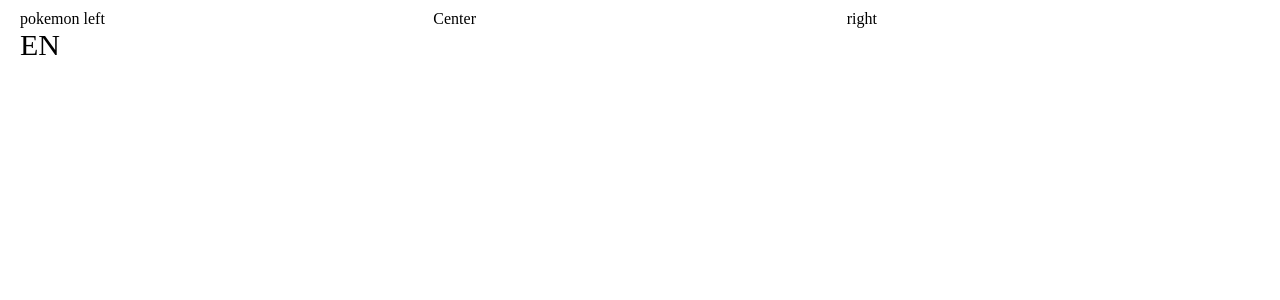
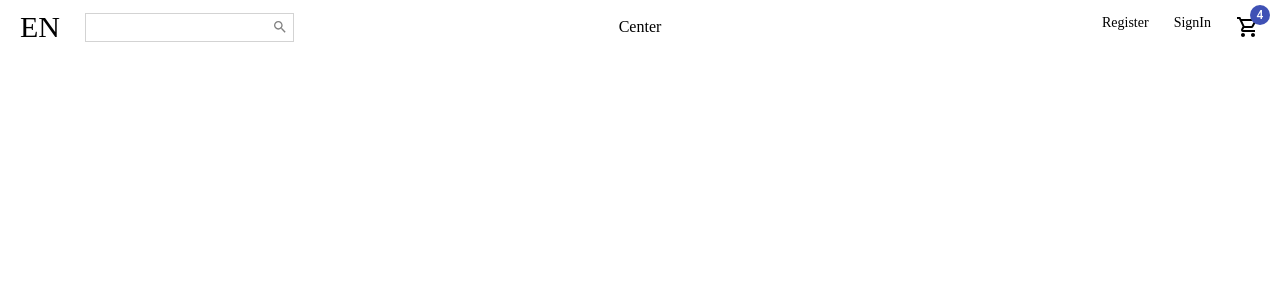
Before and after one commit to tansenkhan1990/reactWithEcommerce, a React (Create React App) app: page / in a window 1280 px wide. Shown: the top 300 px of the page. Built offline with nearby package versions, Linux system fonts and the light colour scheme.

Commit message:
complete navbar design

```diff
--- a/package.json
+++ b/package.json
@@ -3,6 +3,7 @@
   "version": "0.1.0",
   "private": true,
   "dependencies": {
+    "@material-ui/icons": "^4.11.2",
     "@testing-library/jest-dom": "^5.11.4",
     "@testing-library/react": "^11.1.0",
     "@testing-library/user-event": "^12.1.10",
--- a/src/pages/components/Navbar.jsx
+++ b/src/pages/components/Navbar.jsx
@@ -1,5 +1,8 @@
 import React from 'react'
 import styled from 'styled-components'
+import { Search, ShoppingCartOutlined } from '@material-ui/icons'
+import {Badge} from '@material-ui/core'
+
 const Container=styled.div`
 height:60px;
 `
@@ -7,23 +10,54 @@ const Wrapper = styled.div`
 padding : 10px 20px;
 display : flex;
 justify-content : space-between;
+align-items : center;
 `
 const Left = styled.div`
 flex : 1;
+display : flex;
+align-items : center;
 `
 const Language = styled.div`
 font-size: 30px;
 cursor:pointer;
 `
-const Center = styled.div`flex : 1;`
-const Right = styled.div`flex : 1;`
+const SearchContainer = styled.div`
+border: .5px solid lightgray;
+display : flex;
+align-items : center;
+margin-left : 25px;
+padding : 5px;
+`
+const Input = styled.input`border:none;`
+const Center = styled.div`flex : 1; text-align:center;`
+const Right = styled.div`
+flex : 1;
+display: flex;
+text-align: center;
+justify-content: flex-end;
+`
+const MenuItem = styled.div`
+font-size : 14px;
+cursor:pointer;
+margin-left: 25px;
+`
 function Navbar() {
   return (
    <Container>
        <Wrapper>
-           <Left>pokemon left <Language>EN</Language></Left>
+           <Left><Language>EN</Language>
+           <SearchContainer><Input /><Search style={{color:'gray', fontSize:16}}/></SearchContainer>
+           </Left>
            <Center>Center</Center>
-           <Right>right</Right>
+           <Right>
+               <MenuItem>Register</MenuItem>
+               <MenuItem>SignIn</MenuItem>
+               <MenuItem>
+               <Badge badgeContent={4} color="primary">
+                   <ShoppingCartOutlined />
+                   </Badge>
+                   </MenuItem>
+           </Right>
        </Wrapper>
    </Container>
   )
```
Also changed, not shown: 2 other files (tests, documents, lock files or other folders).
